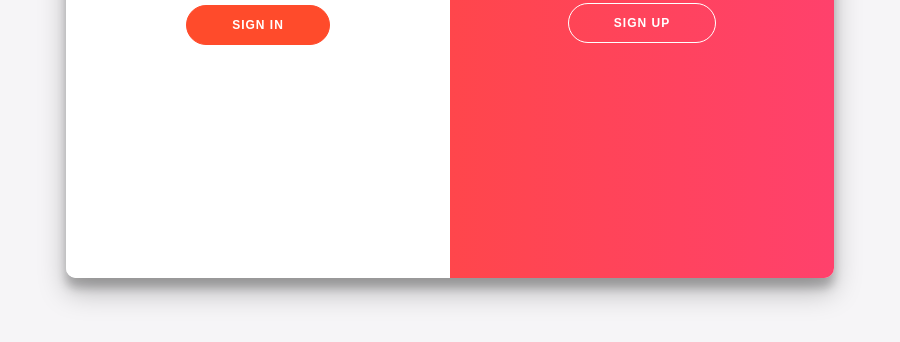
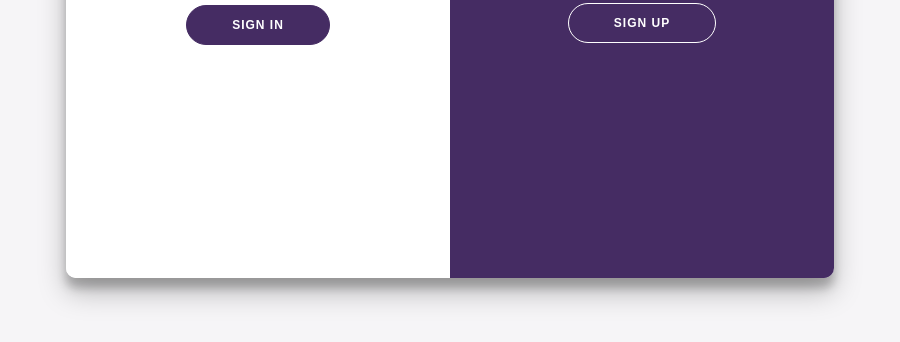
Before and after one commit to darklegend91/Node_Registration_form, a plain HTML site: page index.html in a window 1280 px wide. Shown: the part 456-798 px from the top of the page, without its empty margins (190-1090 px from the left). Drawn offline with Linux system fonts and the light colour scheme.

Commit message:
theme changed

```diff
--- a/index.html
+++ b/index.html
@@ -45,8 +45,8 @@
       }
       button {
         border-radius: 20px;
-        border: 1px solid #ff4b2b;
-        background-color: #ff4b2b;
+        border: 1px solid #452c63;
+        background-color: #452c63;
         color: #ffffff;
         font-size: 12px;
         font-weight: bold;
@@ -147,8 +147,8 @@
       }
       .overlay {
         background: #ff416c;
-        background: -webkit-linear-gradient(to right, #ff4b2b, #ff416c);
-        background: linear-gradient(to right, #ff4b2b, #ff416c);
+        background: -webkit-linear-gradient(to right,#452c63,#452c63);
+        background: linear-gradient(to right, #452c63,#452c63 );
         background-repeat: no-repeat;
         background-size: cover;
         background-position: 0 0;
@@ -323,7 +323,7 @@
             <p>
               To keep connected with us please login with your personal info
             </p>
-            <button class="ghost" id="signIn">Sign In</button>
+            <button class="ghost" id="signIn" >Sign In</button>
           </div>
           <div class="overlay-panel overlay-right">
             <h1>Hello, Friend!</h1>
```
